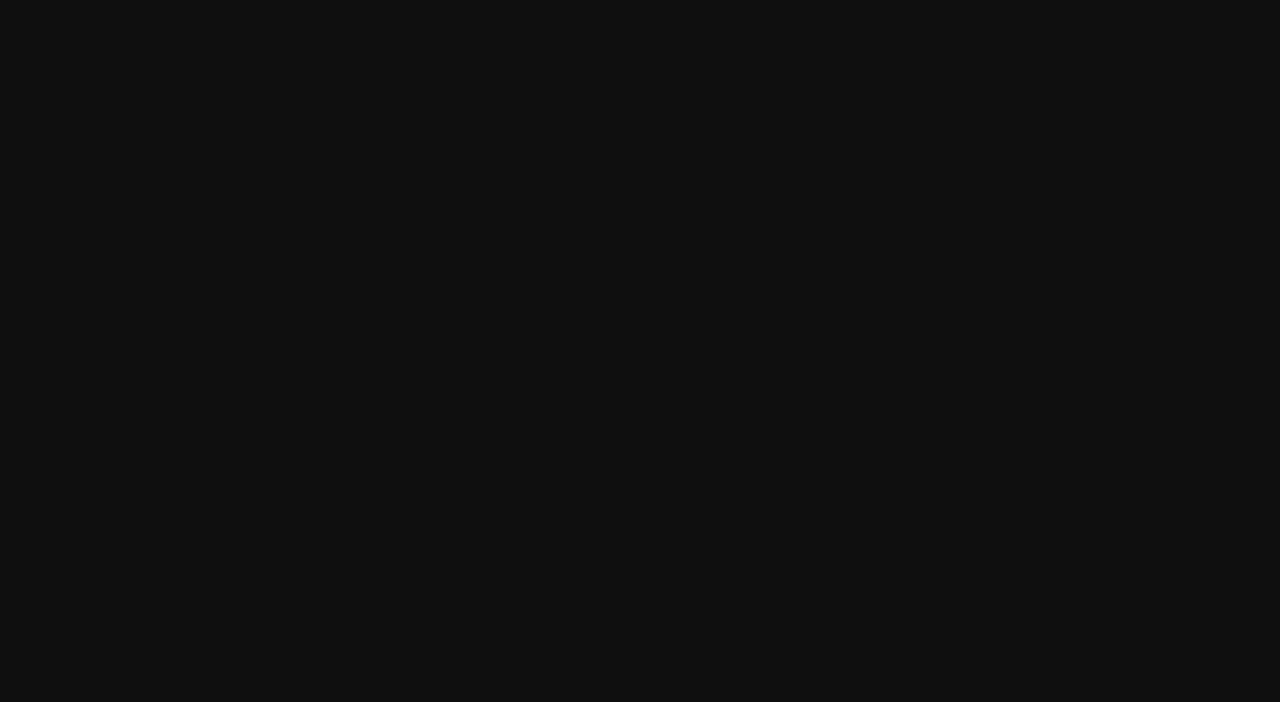
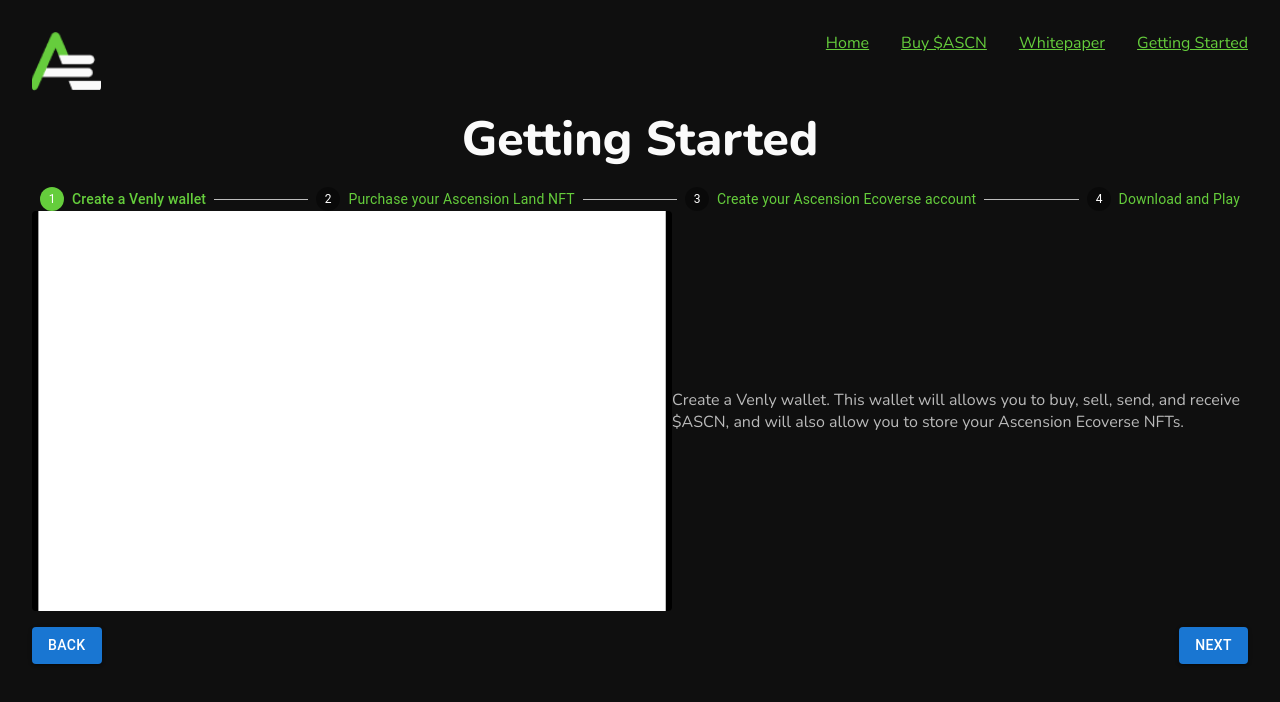
Before and after one commit to nquintan-catalyst/ascensionx, a React (Create React App) app: page /ascensionx/gettingStarted in a window 1280 px wide. Before the commit this address had no page. Shown: the top 702 px of the page. Built offline with nearby package versions, Linux system fonts and the light colour scheme.

Commit message:
Created Getting Started Page

```diff
--- /dev/null
+++ b/src/components/GettingStarted.tsx
@@ -0,0 +1,108 @@
+import * as React from 'react';
+import { useState } from "react";
+import Header from "./Header";
+import Stepper from '@mui/material/Stepper';
+// import Typography from '@mui/material/Typography';
+import Step from '@mui/material/Step';
+import StepLabel from '@mui/material/StepLabel';
+import Button from '@mui/material/Button';
+import White from "../images/Solid_white_bordered.png";
+
+
+const steps = ['Create a Venly wallet', 'Purchase your Ascension Land NFT', 'Create your Ascension Ecoverse account', 'Download and Play'];
+
+
+const GettingStarted: React.FC = () => {
+    const [activeStep, setActiveStep] = React.useState(0);
+
+    const handleBack = () => {
+        if (activeStep > 0) setActiveStep(activeStep-1);
+    };
+
+    const handleNext = () => {
+        if (activeStep < steps.length-1) setActiveStep(activeStep+1);
+    }
+
+    return(
+        <div className="GettingStarted">
+            <Header />
+            <h1>Getting Started</h1>
+            <Stepper activeStep={activeStep}>
+            {steps.map((label, index) => {
+                const stepProps: { completed?: boolean } = {};
+
+                return (
+                    <Step key={label} {...stepProps}>
+                    <StepLabel sx={{color: White}}>{label}</StepLabel>
+                    </Step>
+                );
+            })}
+            </Stepper>
+
+            <Content page={activeStep} />
+            <div className="stepperButtons">
+                <Button variant="contained" onClick={handleBack}>Back</Button>
+                <Button variant="contained" onClick={handleNext}>Next</Button>
+            </div>
+        </div>
+    );
+};
+
+export default GettingStarted;
+
+type ContentProps = {
+    page: number
+}
+
+const Content: React.FC<ContentProps> = ({ page }) => {
+    switch (page) {
+        case 0:
+            return(
+                <div className="stepperContent">
+                    <img src={White} alt="cartoon" />
+                    <p>
+                        Create a Venly wallet. This wallet will allows you to buy, sell, send, and receive $ASCN, and will also allow you to store your Ascension Ecoverse NFTs.
+                    </p>
+                </div>
+            );
+
+        case 1:
+            return(
+                <div className="stepperContent">
+                    <div className="stepperContent--text">
+                        <p>
+                            Purchase your Ascension Land NFT. To purchase an Ascension NFT, you’ll need to load your wallet with MATIC. If you’re unsure of how to do so or don’t already have MATIC in a different wallet, our wallet partner Venly allows you to purchase MATIC directly in your wallet using standard payment methods!
+                        </p>
+                        <p>
+                            Once you’ve done that, grab your Ascension NFT from our official webstore here: [INSERT LINK HERE] or from a secondary marketplace: [SEVERAL LINKS HERE]
+                        </p>
+                    </div>
+                    <img src={White} alt="cartoon" />
+                </div>
+            );
+
+        case 2:
+            return(
+                <div className="stepperContent">
+                    <img src={White} alt="cartoon" />
+                    <p>
+                        Create your Ascension Ecoverse account. To create your account, sign up with an email and create a password for your account.
+                    </p>
+                </div>
+            );
+
+        case 3:
+            return(
+                <div className="stepperContent">
+                    <p>
+                        Log into your account on the Ascension Game Portal and jump into the gameplay!
+                    </p>
+                    <img src={White} alt="cartoon" />
+                </div>
+            );
+
+
+        default:
+            return null;
+    }
+}
--- a/src/components/Menu.tsx
+++ b/src/components/Menu.tsx
@@ -10,6 +10,9 @@
       <li className="menu__item">
         <a href="/ascensionx/whitepaper">Whitepaper</a>
       </li>
+      <li className="menu__item">
+        <a href="/ascensionx/gettingStarted">Getting Started</a>
+      </li>
     </nav>
   );
 };
--- a/src/index.css
+++ b/src/index.css
@@ -588,4 +588,55 @@
 .whitepaper h1 {
   padding-bottom: 2rem;
 }
+
+.stepperButtons {
+  padding-top: 1rem;
+  display: -webkit-box;
+  display: -ms-flexbox;
+  display: flex;
+  -webkit-box-orient: horizontal;
+  -webkit-box-direction: normal;
+      -ms-flex-direction: row;
+          flex-direction: row;
+  -webkit-box-pack: justify;
+      -ms-flex-pack: justify;
+          justify-content: space-between;
+}
+
+.stepperContent {
+  display: -webkit-box;
+  display: -ms-flexbox;
+  display: flex;
+  -webkit-box-orient: horizontal;
+  -webkit-box-direction: normal;
+      -ms-flex-direction: row;
+          flex-direction: row;
+  -webkit-box-align: center;
+      -ms-flex-align: center;
+          align-items: center;
+}
+
+.stepperContent img {
+  max-height: 50vh;
+  max-width: 50vw;
+}
+
+.stepperContent--text {
+  display: -webkit-box;
+  display: -ms-flexbox;
+  display: flex;
+  -webkit-box-orient: vertical;
+  -webkit-box-direction: normal;
+      -ms-flex-direction: column;
+          flex-direction: column;
+}
+
+.MuiStepLabel-label, .Mui-active, .Mui-completed {
+  color: #65cd3c !important;
+}
+
+.GettingStarted h1 {
+  text-align: center;
+  padding: 1.5rem;
+}
 /*# sourceMappingURL=index.css.map */
--- a/src/index.scss
+++ b/src/index.scss
@@ -483,3 +483,35 @@
     padding-bottom: 2rem;
   }
 }
+
+.stepperButtons {
+  padding-top: 1rem;
+  display: flex;
+  flex-direction: row;
+  justify-content: space-between;
+}
+
+.stepperContent {
+  display: flex;
+  flex-direction: row;
+  align-items: center;
+  img {
+    max-height: 50vh;
+    max-width: 50vw;
+  }
+  &--text {
+    display: flex;
+    flex-direction: column;
+  }
+}
+
+.MuiStepLabel-label, .Mui-active, .Mui-completed {
+  color: $color-primary !important;
+}
+
+.GettingStarted {
+  h1 {
+    text-align: center;
+    padding: 1.5rem;
+  }
+}
--- a/src/index.tsx
+++ b/src/index.tsx
@@ -4,6 +4,7 @@
 import App from './App';
 import Buy from "./components/Buy";
 import Whitepaper from "./components/Whitepaper";
+import GettingStarted from "./components/GettingStarted";
 import reportWebVitals from './reportWebVitals';
 import { BrowserRouter, Route, Routes } from "react-router-dom";
 
@@ -17,6 +18,7 @@
         <Route path="/ascensionx" element={<App />} />
         <Route path="/ascensionx/buy" element={<Buy />} />
         <Route path="/ascensionx/whitepaper" element={<Whitepaper />} />
+        <Route path="/ascensionx/gettingStarted" element={<GettingStarted />} />
       </Routes>
     </BrowserRouter>
   </React.StrictMode>
```
Also changed, not shown: src/images/Solid_white_bordered.png (added), 1 other file (tests, documents, lock files or other folders).
